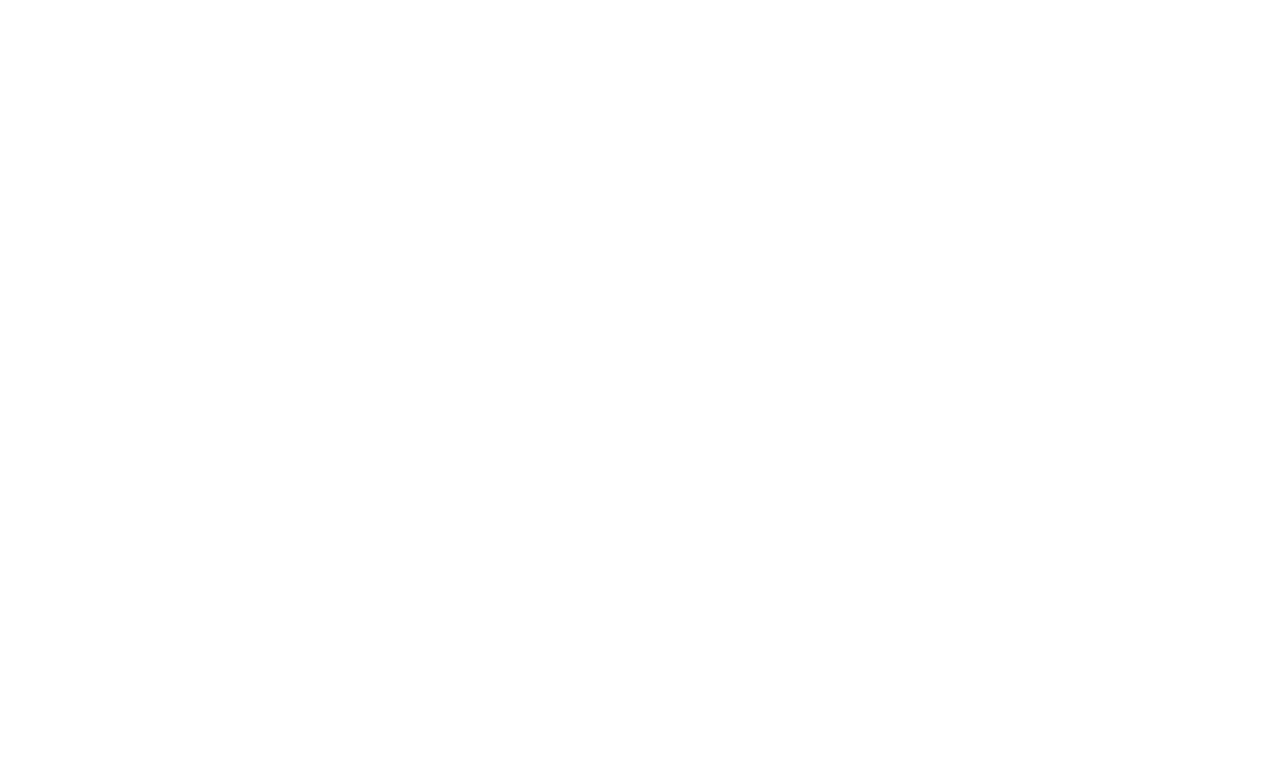
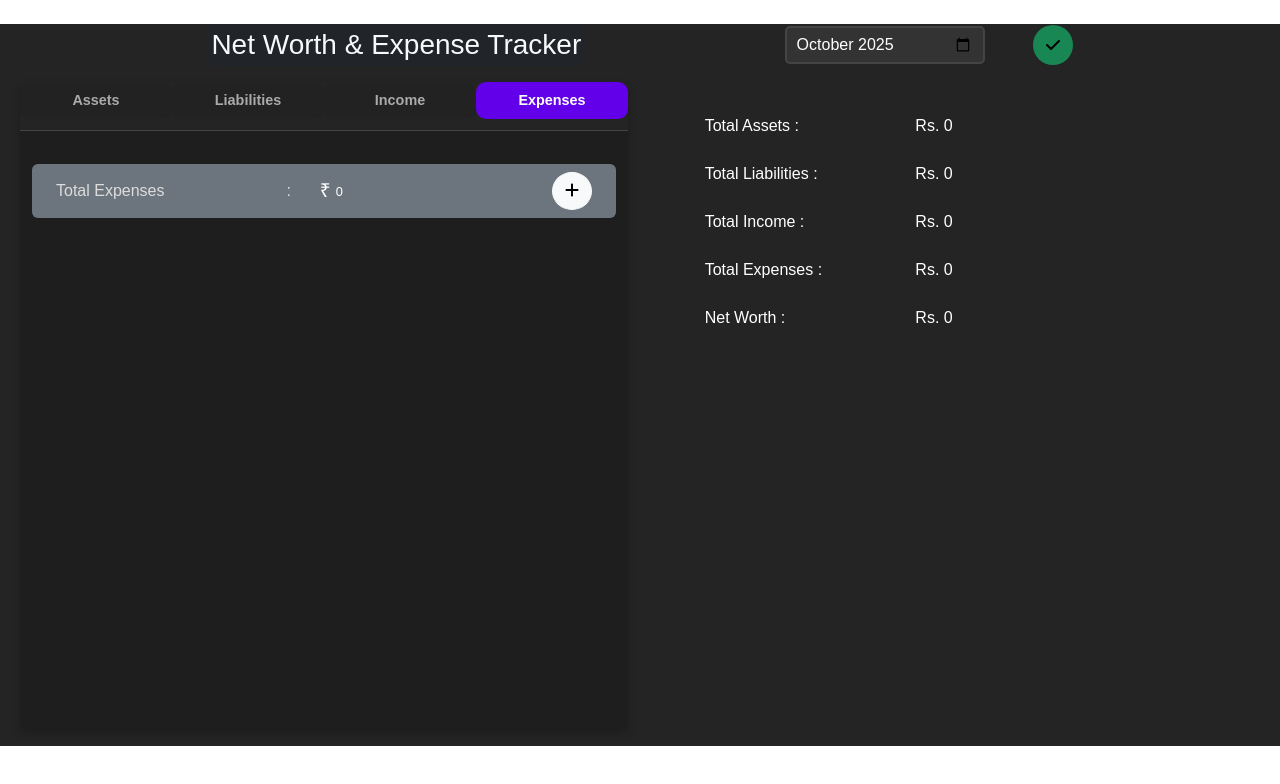
Before and after one commit to Sam1655/Expense-Tracker, a React (Vite) app: page / in a window 1280 px wide. Before the commit this address had no page. Shown: the top 784 px of the page. Built offline with nearby package versions, Linux system fonts and the light colour scheme.

Commit message:
Path Fixed

```diff
--- a/src/App.jsx
+++ b/src/App.jsx
@@ -7,7 +7,7 @@
   return (
     <>
       <Routes>
-        <Route path="/NetWorthTracker" element={<NetWorthTracker />} />
+        <Route path="/" element={<NetWorthTracker />} />
       </Routes>
     </>
   );
```
